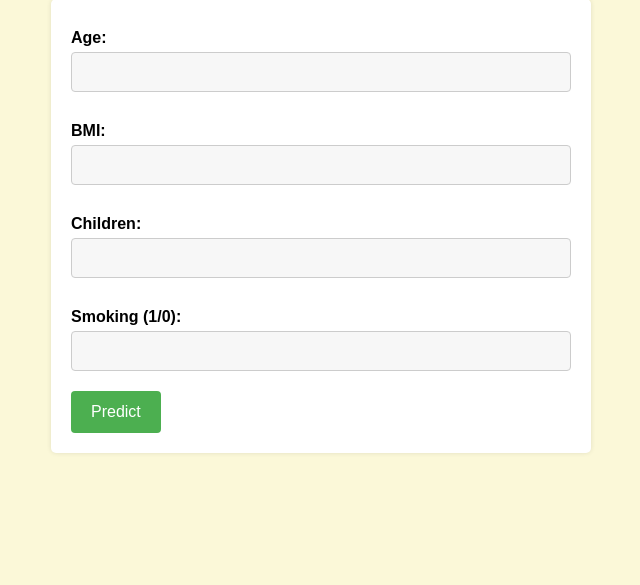
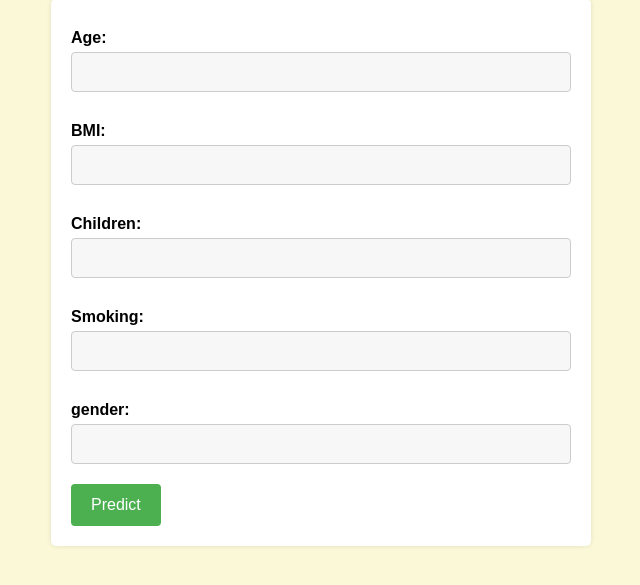
Before and after one commit to Aditya-0911/Insurance, a Flask app: page / in a window 1280 px wide. Shown: the part 138-723 px from the top of the page, without its empty margins (319-959 px from the left). Run offline with Flask 2, Linux system fonts and the light colour scheme.

Commit message:
Update index.html

```diff
--- a/templates/index.html
+++ b/templates/index.html
@@ -75,8 +75,11 @@
 		<label for="children">Children:</label>
 		<input type="text" id="children" name="children" value="{{ children }}">
 
-		<label for="smoking">Smoking (1/0):</label>
+		<label for="smoking">Smoking:</label>
 		<input type="text" id="smoking" name="smoking" value="{{ smoking }}">
+
+		<label for="gender">gender:</label>
+		<input type="text" id="gender" name="gender" value="{{ gender }}">
 
 		<input type="submit" value="Predict">
 	</form>
```
